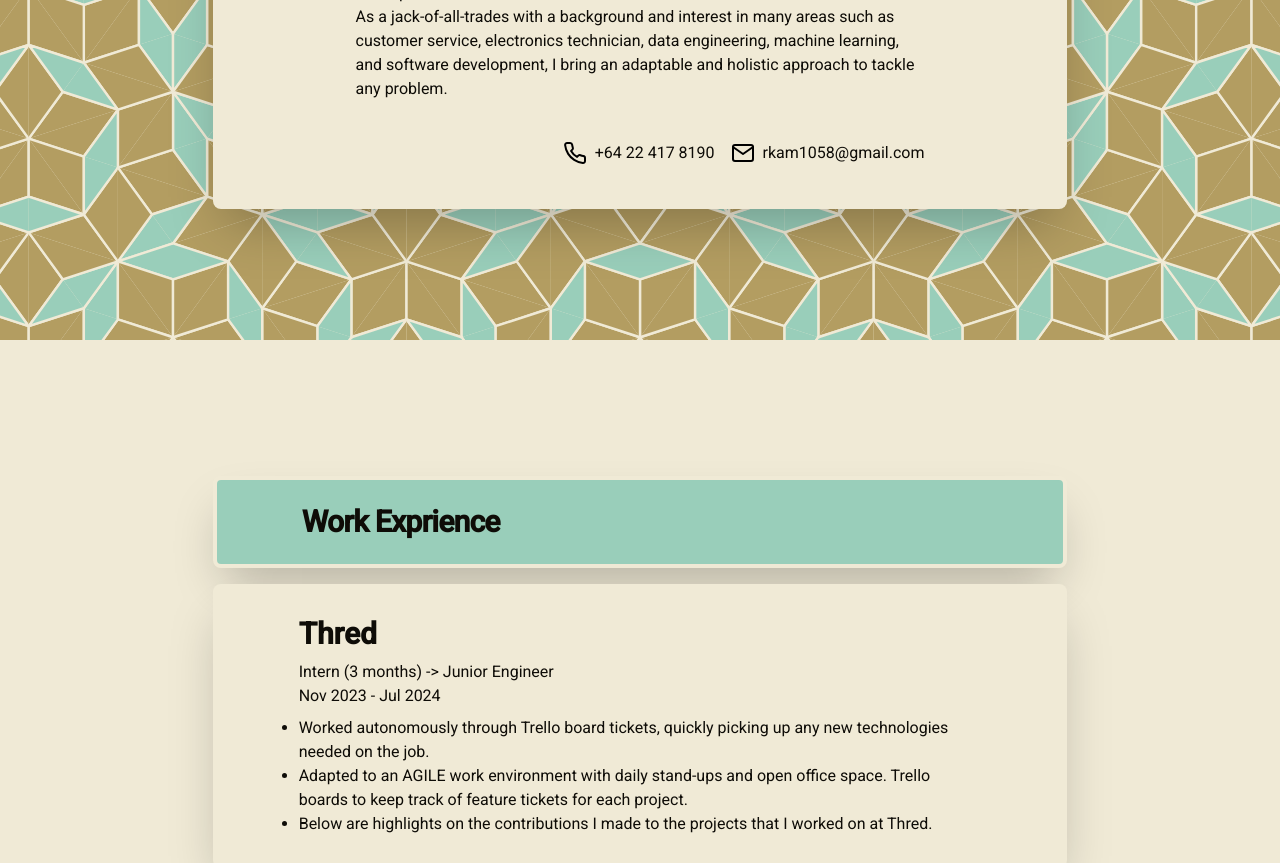
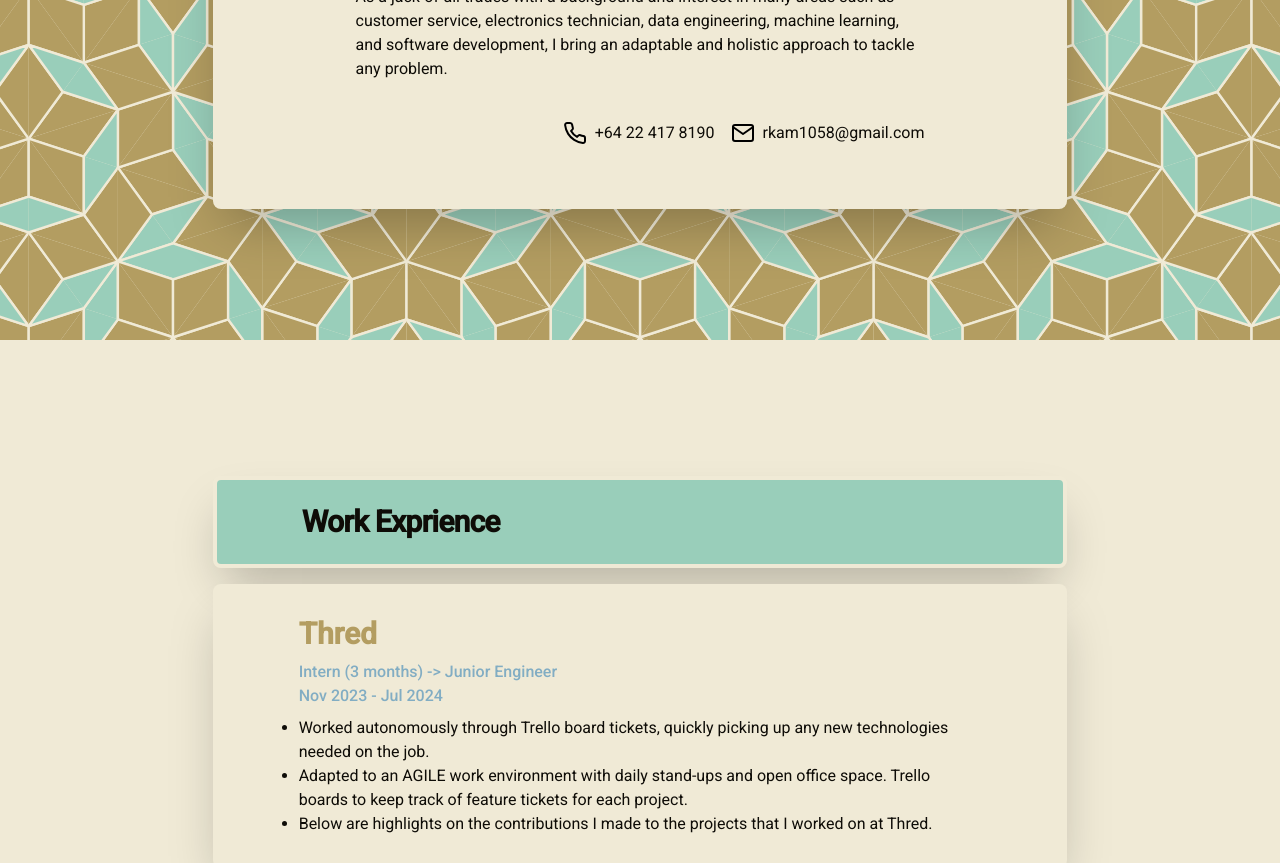
Before and after one commit to ryo-kam/ryo-kam.github.io, an Angular app: page / in a window 1280 px wide. Shown: the part 460-1323 px from the top of the page. Built offline with nearby package versions, Linux system fonts and the light colour scheme.

Commit message:
fix margins for smaller page

```diff
--- a/src/app/app.component.html
+++ b/src/app/app.component.html
@@ -16,7 +16,7 @@
       <div class="flex flex-col gap-4 md:pt-4">
         @for (overlayInput of overlayInputs; track $index) {@if ($index > 0) {
         <div
-          class="w-full md:w-2/3 bg-secondary h-4 mx-auto shadow-2xl md:rounded-lg border-4 border-background"
+          class="max-md:hidden w-full md:w-2/3 bg-secondary h-4 mx-auto shadow-2xl md:rounded-lg border-4 border-background"
         ></div>
         }
         <app-overlay [overlayInput]="overlayInput"></app-overlay>
--- a/src/app/landing/landing.component.html
+++ b/src/app/landing/landing.component.html
@@ -21,7 +21,7 @@
         holistic approach to tackle any problem.
       </p>
     </div>
-    <div class="flex flex-row justify-between w-2/3 mx-auto gap-2">
+    <div class="flex flex-row justify-between w-2/3 mx-auto gap-2 mb-10">
       <div class="flex-grow"></div>
       <img src="/assets/phone.svg" />
       <a href="tel:+6422-417-8190">+64 22 417 8190</a>
--- a/src/app/overlay/overlay.component.html
+++ b/src/app/overlay/overlay.component.html
@@ -1,12 +1,16 @@
 <div class="flex flex-col gap-2">
-  <div class="md:w-2/3 w-full bg-background mx-auto shadow-2xl md:rounded-lg">
+  <div
+    class="md:w-2/3 w-full bg-background mx-auto md:shadow-2xl md:rounded-lg"
+  >
     <div class="flex md:flex-row flex-col justify-center w-full">
       <div
         class="flex flex-col justify-center gap-2 mx-auto py-8"
         [ngClass]="overlayInput.image ? 'md:w-2/5 w-4/5' : 'w-4/5'"
       >
-        <h1 class="text-3xl font-bold">{{ overlayInput.title }}</h1>
-        <div>
+        <h1 class="text-3xl font-bold text-primary">
+          {{ overlayInput.title }}
+        </h1>
+        <div class="text-accent font-medium">
           @if (overlayInput.position) {
           <h2>{{ overlayInput.position }}</h2>
           } @if ( overlayInput.startDate && overlayInput.endDate) {
```
